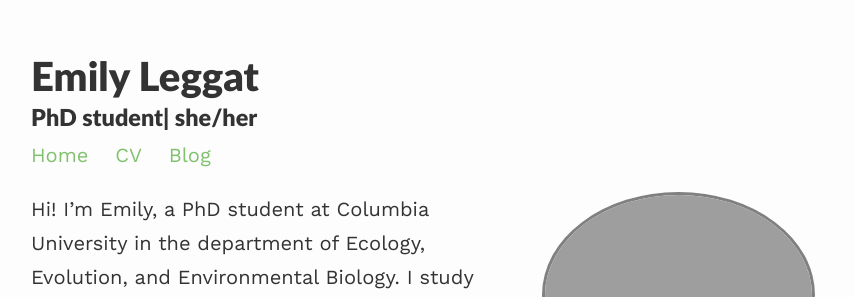
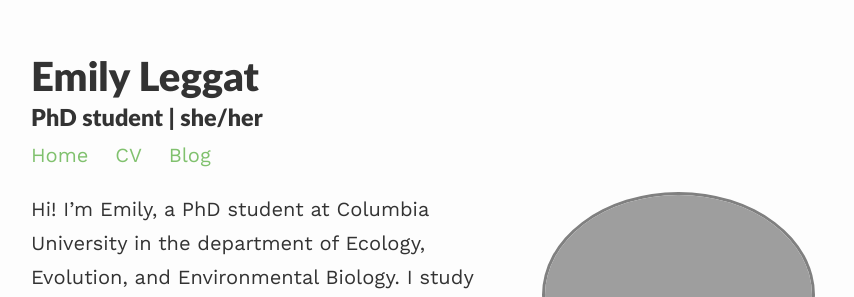
Before and after one commit to eleggat/eleggat.github.io, a Jekyll site: the page built from index.md, in a window 1280 px wide. Shown: the top 297 px of the page, without its empty margins (209-1063 px from the left). Built offline with Jekyll 4.4.1, drawn with Linux system fonts in a browser that asks for light colours; nearby versions of some CDN libraries.

```diff
--- a/_config.yml
+++ b/_config.yml
@@ -1,11 +1,11 @@
 ### Emily Leggat
 
 title: Emily Leggat
-description: PhD student| she/her
+description: PhD student | she/her
 
 baseurl: / #name of GitHub repository
 url: "" #custom url to be used instead of GitHub repository
-email: el3258@columbia.edu#
+email: el3258@columbia.edu
 
 # Pagination
 paginate: 4
```
